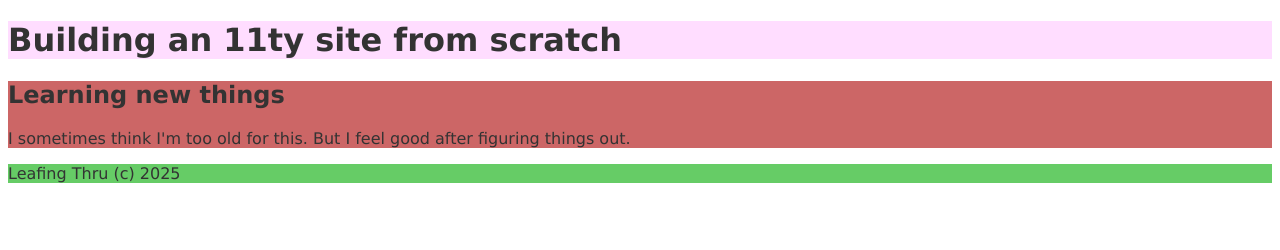
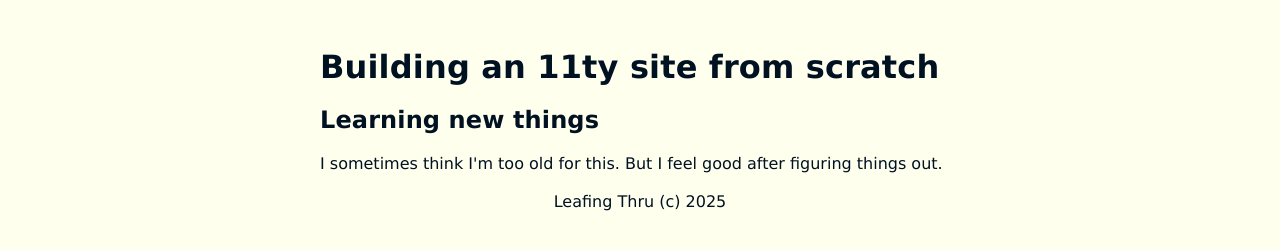
Before and after one commit to leafingthru/leafingthru-scratch-1, an Eleventy site: page src/index.md in a window 1280 px wide. Built offline with nearby package versions, Linux system fonts and the light colour scheme; Eleventy itself is replaced by a stand-in of ours; files that its build step writes are made by us from their sources.

Commit message:
changed css files

```diff
--- a/src/css/style.css
+++ b/src/css/style.css
@@ -1,20 +1,57 @@
 :root {
-    --text-color: #333333;
+    --font-size: 13px;
+    /* light theme */
+    --bgcolor-light: #FFFFEE;
+    --fontcolor-light: #001122;
+    --link-light: #115566;
+    --hover-light: #11BBCC;
+    --accent-light: #773377;
+  /* dark theme */
+    --bgcolor-dark: #001122;
+    --fontcolor-dark: #FFFFEE;
+    --link-dark: #88EEFF;
+    --hover-dark: #115566;
+    --accent-dark: #FFEECC;
+  }
+  body {
+      margin: 50px auto;
+      max-width: 640px;
+      font-size: ; var(--font-size);
+      font-family: "Ubuntu", "Verdana", sans-serif;
+      line-height: 1.4em;
+      background-color: var(--bgcolor-light);
+      color: var(--fontcolor-light)
+  }
+em {
+  color: var(--accent-light);
+  font-weight: 600;
 }
-
-body {
-    font-family: "Ubuntu", "Verdana", sans-serif;
-    color: var(--text-color);
+a {
+    color: var(--link-light);
+  }
+a:hover {
+  background: var(--hover-light);
+  color: var(--fontcolor-light)
 }
-
-header {
-    background-color: #FFDDFF;
+a:visited{
+  color: var(--link-light);
 }
-
-main {
-    background-color: #CC6666;
+h1,h2,h3 {
+      letter-spacing: 0.005em;
+      line-height: 1.1em;
+  }
+  header {
+  }
+  main {}
+  nav {
+      text-align: center;
+  }
+article {
 }
-
-footer {
-    background-color: #66CC66;
-}
+  footer {
+      text-align: center;
+  }
+  @media and (prefers-color-scheme: dark) {
+      background: var(--bgcolor-dark);
+      color: var(--fontcolor-dark);
+  }
--- /dev/null
+++ b/src/css/style1.css
@@ -0,0 +1,20 @@
+:root {
+    --text-color: #333333;
+}
+
+body {
+    font-family: "Ubuntu", "Verdana", sans-serif;
+    color: var(--text-color);
+}
+
+header {
+    background-color: #FFDDFF;
+}
+
+main {
+    background-color: #CC6666;
+}
+
+footer {
+    background-color: #66CC66;
+}
```
